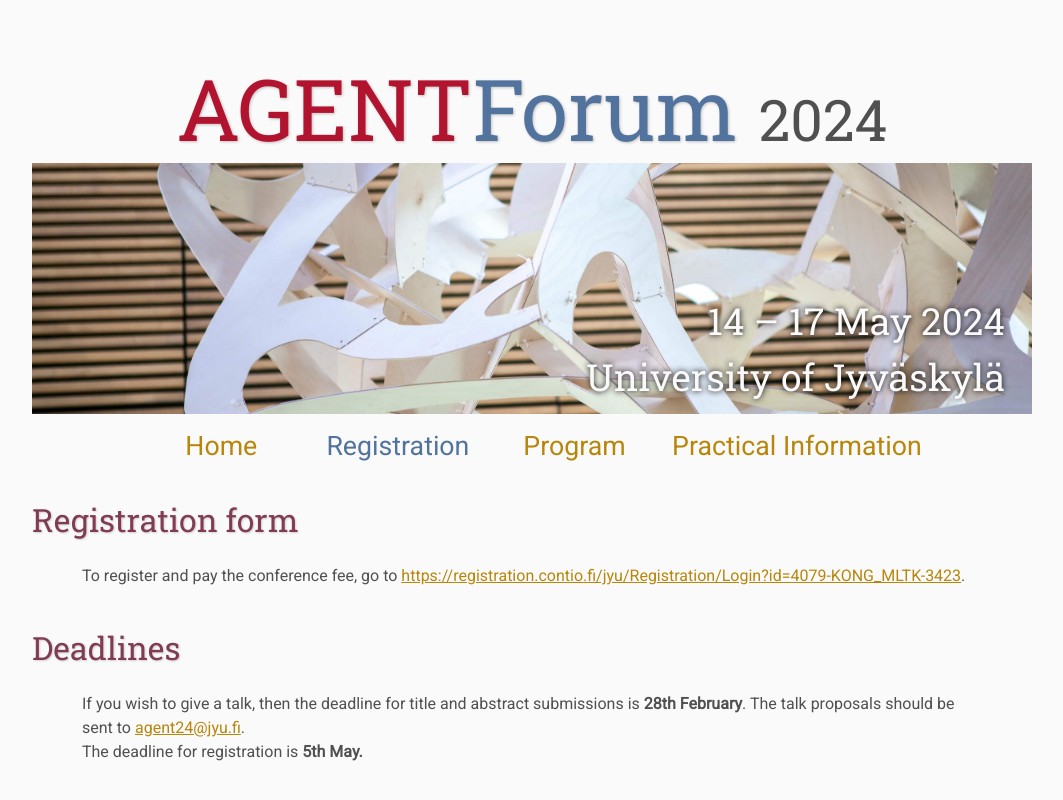
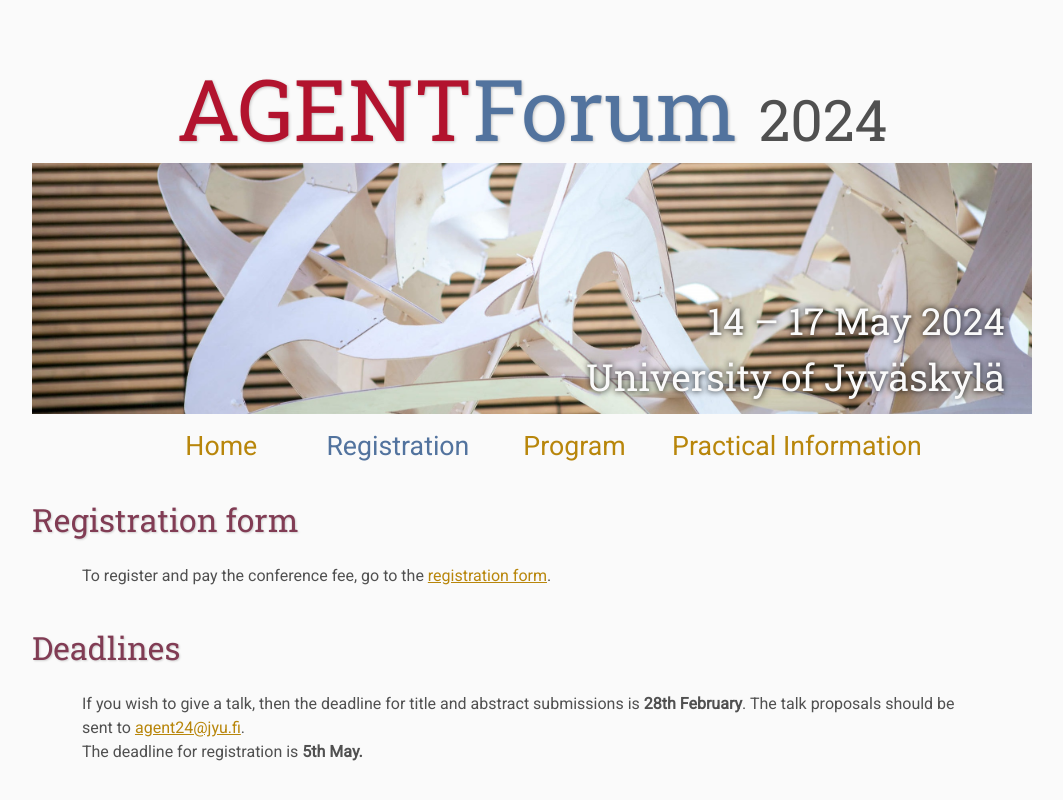
Before and after one commit to agent-forum/agent-forum.github.io, a plain HTML site: page registration/index.html in a window 1280 px wide. Shown: the top 800 px of the page, without its empty margins (108-1171 px from the left). Drawn offline with Linux system fonts and the light colour scheme; files that its build step writes are made by us from their sources.

Commit message:
Update index.html

```diff
--- a/registration/index.html
+++ b/registration/index.html
@@ -46,7 +46,7 @@
     Registration form
     </h2>
 	<p>
-	To register and pay the conference fee, go to <a href=" https://registration.contio.fi/jyu/Registration/Login?id=4079-KONG_MLTK-3423"> https://registration.contio.fi/jyu/Registration/Login?id=4079-KONG_MLTK-3423</a>.
+	To register and pay the conference fee, go to the <a href=" https://registration.contio.fi/jyu/Registration/Login?id=4079-KONG_MLTK-3423">registration form</a>.
 	</p>
 
 	<h2> Deadlines </h2>
```
